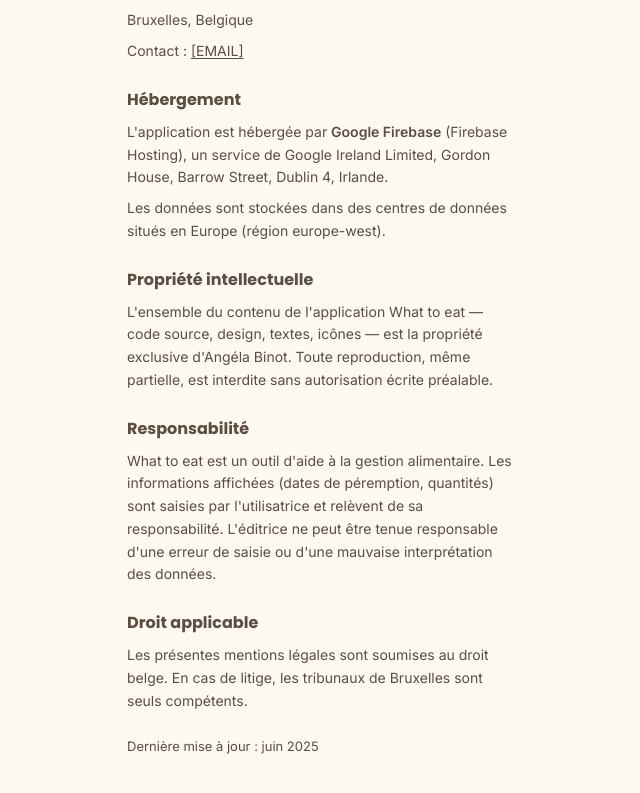
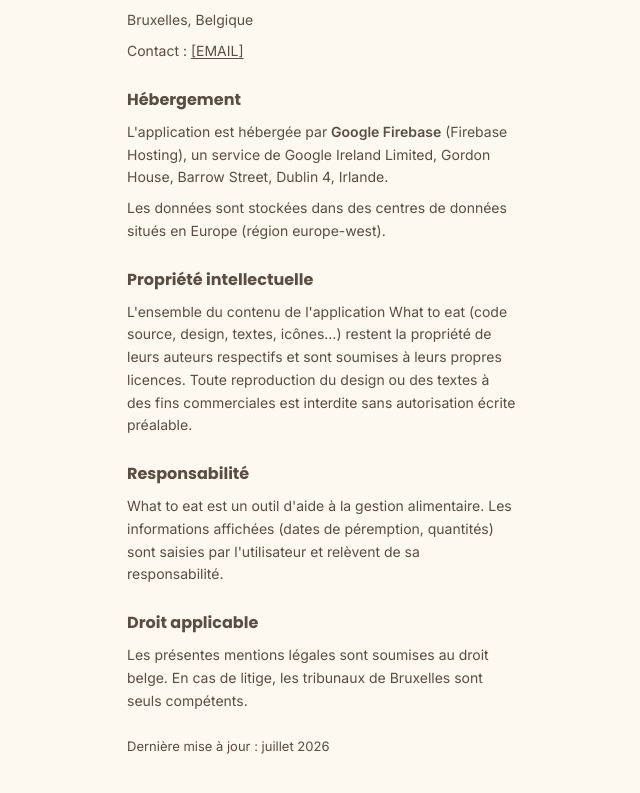
Before and after one commit to helico32/what-to-eat, a React (Vite) app: page /mentions-legales in a window 1280 px wide. Shown: the part 247-1040 px from the top of the page, without its empty margins (318-958 px from the left). Built offline with nearby package versions, Linux system fonts and the light colour scheme; no server answers.

Commit message:
modif légaux légers.

```diff
--- a/src/features/legal/Conditions.jsx
+++ b/src/features/legal/Conditions.jsx
@@ -135,7 +135,7 @@ export default function Conditions() {
       </Section>
 
       <p className="text-ink-secondary text-[13px]">
-        Dernière mise à jour : juin 2025
+        Dernière mise à jour : juillet 2026
       </p>
 
     </LegalLayout>
--- a/src/features/legal/Confidentialite.jsx
+++ b/src/features/legal/Confidentialite.jsx
@@ -132,7 +132,7 @@ export default function Confidentialite() {
       </Section>
 
       <p className="text-ink-secondary text-[13px]">
-        Dernière mise à jour : juin 2025
+        Dernière mise à jour : juillet 2026
       </p>
 
     </LegalLayout>
--- a/src/features/legal/MentionsLegales.jsx
+++ b/src/features/legal/MentionsLegales.jsx
@@ -41,18 +41,18 @@ export default function MentionsLegales() {
 
       <Section title="Propriété intellectuelle">
         <p>
-          L'ensemble du contenu de l'application What to eat — code source, design, textes,
-          icônes — est la propriété exclusive d'Angéla Binot. Toute reproduction, même partielle,
-          est interdite sans autorisation écrite préalable.
+          L'ensemble du contenu de l'application What to eat (code source, design, textes, icônes…)
+          restent la propriété de leurs auteurs respectifs et sont soumises à leurs propres licences.
+          Toute reproduction du design ou des textes à des fins commerciales est interdite sans
+          autorisation écrite préalable.
         </p>
       </Section>
 
       <Section title="Responsabilité">
         <p>
           What to eat est un outil d'aide à la gestion alimentaire. Les informations affichées
-          (dates de péremption, quantités) sont saisies par l'utilisatrice et relèvent de sa
-          responsabilité. L'éditrice ne peut être tenue responsable d'une erreur de saisie ou
-          d'une mauvaise interprétation des données.
+          (dates de péremption, quantités) sont saisies par l'utilisateur et relèvent de sa
+          responsabilité.
         </p>
       </Section>
 
@@ -64,7 +64,7 @@ export default function MentionsLegales() {
       </Section>
 
       <p className="text-ink-secondary text-[13px]">
-        Dernière mise à jour : juin 2025
+        Dernière mise à jour : juillet 2026
       </p>
 
     </LegalLayout>
```
